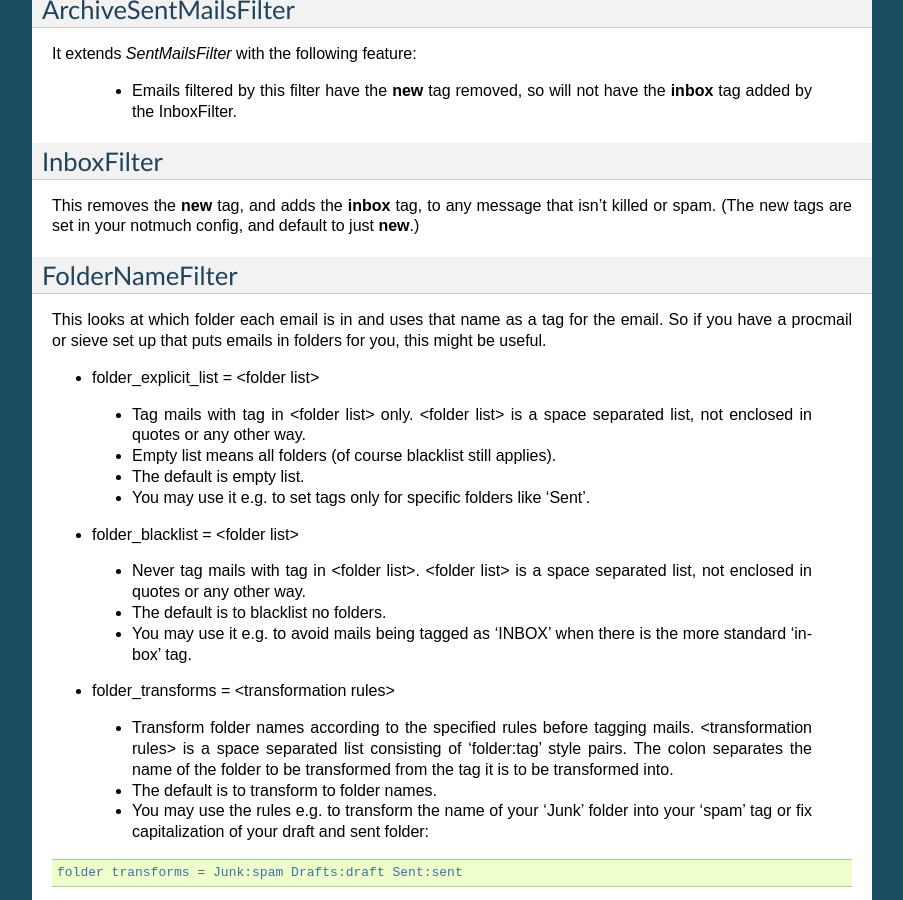
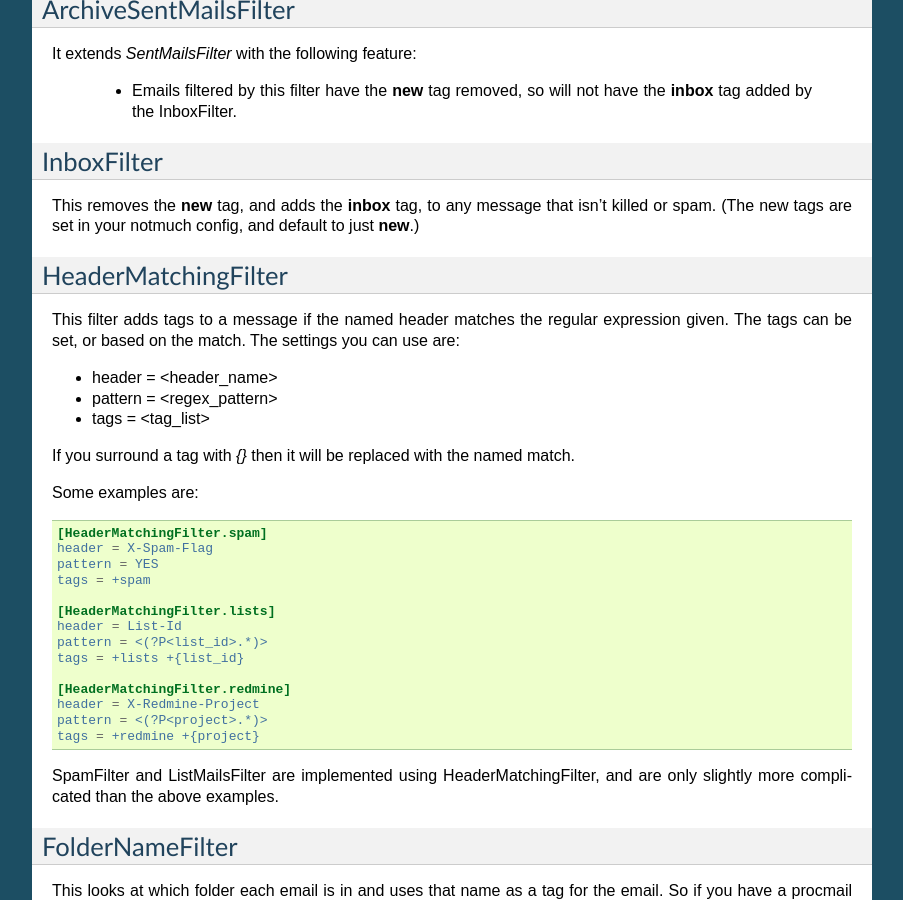
Before and after one commit to afewmail/afew, a Sphinx documentation site: the page built from docs/source/filters.rst, in a window 1280 px wide and 900 px high, scrolled down 1428 px. Shown: the whole window, without its empty margins (198-1101 px from the left). Built offline with Sphinx 7.4.7, drawn with Linux system fonts in a browser that asks for light colours.

Commit message:
Add docs for HeaderMatchingFilter

```diff
--- a/docs/source/filters.rst
+++ b/docs/source/filters.rst
@@ -91,6 +91,40 @@ InboxFilter
 This removes the **new** tag, and adds the **inbox** tag, to any message that isn't
 killed or spam.  (The new tags are set in your notmuch config, and default to
 just **new**.)
+
+HeaderMatchingFilter
+--------------------
+
+This filter adds tags to a message if the named header matches the regular expression
+given.  The tags can be set, or based on the match.  The settings you can use are:
+
+* header = <header_name>
+* pattern = <regex_pattern>
+* tags = <tag_list>
+
+If you surround a tag with `{}` then it will be replaced with the named match.
+
+Some examples are:
+
+.. code-block:: ini
+
+    [HeaderMatchingFilter.spam]
+    header = X-Spam-Flag
+    pattern = YES
+    tags = +spam
+
+    [HeaderMatchingFilter.lists]
+    header = List-Id
+    pattern = <(?P<list_id>.*)>
+    tags = +lists +{list_id}
+
+    [HeaderMatchingFilter.redmine]
+    header = X-Redmine-Project
+    pattern = <(?P<project>.*)>
+    tags = +redmine +{project}
+
+SpamFilter and ListMailsFilter are implemented using HeaderMatchingFilter, and are
+only slightly more complicated than the above examples.
 
 FolderNameFilter
 ----------------
```
